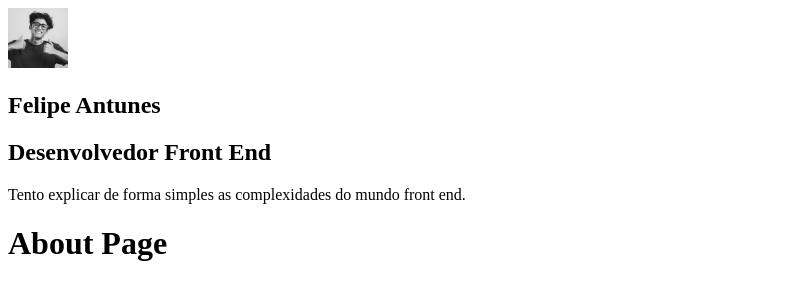
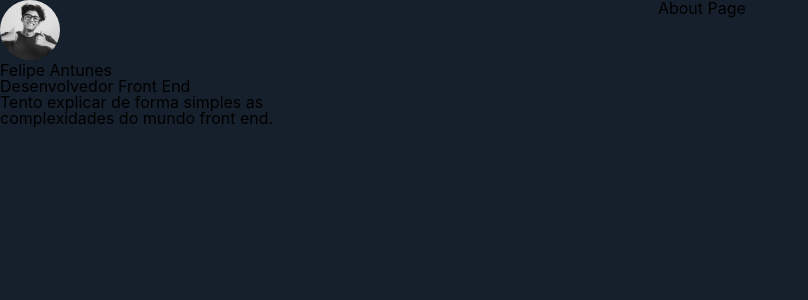
Before and after one commit to feantuns/personal-website, a Gatsby site: page /about in a window 1280 px wide. Shown: the whole page, without its empty margins (0-808 px from the left). Built offline with nearby package versions, Linux system fonts and the light colour scheme; Gatsby itself is replaced by a stand-in of ours.

Commit message:
config styled components + global styles + avatar styles

```diff
--- a/gatsby-config.js
+++ b/gatsby-config.js
@@ -6,6 +6,7 @@ module.exports = {
     author: `@felipeantunes`,
   },
   plugins: [
+    `gatsby-plugin-styled-components`,
     `gatsby-plugin-react-helmet`,
     {
       resolve: `gatsby-source-filesystem`,
--- a/package.json
+++ b/package.json
@@ -11,6 +11,7 @@
     "gatsby-plugin-offline": "^3.4.0",
     "gatsby-plugin-react-helmet": "^3.4.0",
     "gatsby-plugin-sharp": "^2.8.0",
+    "gatsby-plugin-styled-components": "^3.6.0",
     "gatsby-source-filesystem": "^2.5.0",
     "gatsby-transformer-sharp": "^2.6.0",
     "prop-types": "^15.7.2",
--- a/src/components/Avatar/index.js
+++ b/src/components/Avatar/index.js
@@ -2,7 +2,7 @@ import React from "react"
 
 import { useStaticQuery, graphql } from "gatsby"
 
-import Img from "gatsby-image"
+import * as S from "./styled"
 
 const Avatar = () => {
   const { avatarImage } = useStaticQuery(
@@ -19,7 +19,7 @@ const Avatar = () => {
     `
   )
 
-  return <Img fixed={avatarImage.childImageSharp.fixed} />
+  return <S.AvatarWrapper fixed={avatarImage.childImageSharp.fixed} />
 }
 
 export default Avatar
--- /dev/null
+++ b/src/components/Avatar/styled.js
@@ -0,0 +1,9 @@
+import styled from "styled-components"
+import Img from "gatsby-image"
+
+export const AvatarWrapper = styled(Img)`
+  border-radius: 50%;
+  height: 3.75rem;
+  margin: auto;
+  width: 3.75rem;
+`
--- /dev/null
+++ b/src/components/Layout/index.js
@@ -0,0 +1,24 @@
+import React from "react"
+import PropTypes from "prop-types"
+import Profile from "../Profile"
+
+import * as S from "./styled"
+import GlobalStyles from "../../styles/global"
+
+const Layout = ({ children }) => {
+  return (
+    <S.LayoutWrapper>
+      <GlobalStyles />
+      <aside>
+        <Profile />
+      </aside>
+      <S.LayoutMain>{children}</S.LayoutMain>
+    </S.LayoutWrapper>
+  )
+}
+
+Layout.propTypes = {
+  children: PropTypes.node.isRequired,
+}
+
+export default Layout
--- /dev/null
+++ b/src/components/Layout/styled.js
@@ -0,0 +1,12 @@
+import styled from "styled-components"
+
+export const LayoutWrapper = styled.section`
+  display: flex;
+`
+
+export const LayoutMain = styled.main`
+  background: #16202c;
+  min-height: 100vh;
+  padding: 0 3.75rem 0 20rem;
+  width: 100%;
+`
--- a/src/components/layout.js
+++ /dev/null
@@ -1,20 +0,0 @@
-
-import React from "react"
-import PropTypes from "prop-types"
-import Profile from "./Profile"
-
-const Layout = ({ children }) => {
-
-  return (
-    <>
-      <aside><Profile /></aside>
-      <main>{children}</main>
-    </>
-  )
-}
-
-Layout.propTypes = {
-  children: PropTypes.node.isRequired,
-}
-
-export default Layout
--- a/src/pages/404.js
+++ b/src/pages/404.js
@@ -1,6 +1,6 @@
 import React from "react"
 
-import Layout from "../components/layout"
+import Layout from "../components/Layout"
 import SEO from "../components/seo"
 
 const NotFoundPage = () => (
--- a/src/pages/about.js
+++ b/src/pages/about.js
@@ -1,6 +1,6 @@
-import React from 'react'
+import React from "react"
 
-import Layout from "../components/layout"
+import Layout from "../components/Layout"
 import SEO from "../components/seo"
 
 const AboutPage = () => (
--- a/src/pages/index.js
+++ b/src/pages/index.js
@@ -1,6 +1,6 @@
 import React from "react"
 
-import Layout from "../components/layout"
+import Layout from "../components/Layout"
 import SEO from "../components/seo"
 
 const IndexPage = () => (
--- /dev/null
+++ b/src/styles/global.js
@@ -0,0 +1,86 @@
+import { createGlobalStyle } from "styled-components"
+
+const GlobalStyles = createGlobalStyle`
+  /* http://meyerweb.com/eric/tools/css/reset/
+   v2.0 | 20110126
+   License: none (public domain)
+  */
+  html, body, div, span, applet, object, iframe,
+  h1, h2, h3, h4, h5, h6, p, blockquote, pre,
+  a, abbr, acronym, address, big, cite, code,
+  del, dfn, em, img, ins, kbd, q, s, samp,
+  small, strike, strong, sub, sup, tt, var,
+  b, u, i, center,
+  dl, dt, dd, ol, ul, li,
+  fieldset, form, label, legend,
+  table, caption, tbody, tfoot, thead, tr, th, td,
+  article, aside, canvas, details, embed,
+  figure, figcaption, footer, header, hgroup,
+  menu, nav, output, ruby, section, summary,
+  time, mark, audio, video {
+    margin: 0;
+    padding: 0;
+    border: 0;
+    font-size: 100%;
+    font: inherit;
+    vertical-align: baseline;
+  }
+  /* HTML5 display-role reset for older browsers */
+  article, aside, details, figcaption, figure,
+  footer, header, hgroup, menu, nav, section {
+    display: block;
+  }
+  body {
+    line-height: 1;
+  }
+  ol, ul {
+    list-style: none;
+  }
+  blockquote, q {
+    quotes: none;
+  }
+  blockquote:before, blockquote:after,
+  q:before, q:after {
+    content: '';
+    content: none;
+  }
+  table {
+    border-collapse: collapse;
+    border-spacing: 0;
+  }
+  * {
+    box-sizing: border-box;
+  }
+  body {
+    background: #16202c;
+    line-height: 1;
+    font-size: 100%;
+    font-family: -apple-system, BlinkMacSystemFont, "Segoe UI", Roboto, Helvetica, Arial, sans-serif, "Apple Color Emoji", "Segoe UI Emoji", "Segoe UI Symbol";
+  }
+  img {
+    display: block;
+  	width: 100%;
+  	height: auto;
+  }
+  body.dark {
+    --borders: #38444d;
+    --texts: #8899a6;
+    --postColor: #fff;
+    --highlight: #1fa1f2;
+    --mediumBackground: #192734;
+    --background: #16202c;
+    --white: #fff;
+    --black: #222;
+  }
+  body.light {
+    --borders: #dedede;
+    --postColor: #111;
+    --texts: #555555;
+    --highlight: #1fa1f2;
+    --mediumBackground: #f0f0f3;
+    --background: #fff;
+    --white: #fff;
+    --black: #222;
+  }
+`
+export default GlobalStyles
```
Also changed, not shown: src/pages/using-typescript.tsx (deleted, +0 -34 lines), 1 other file.
